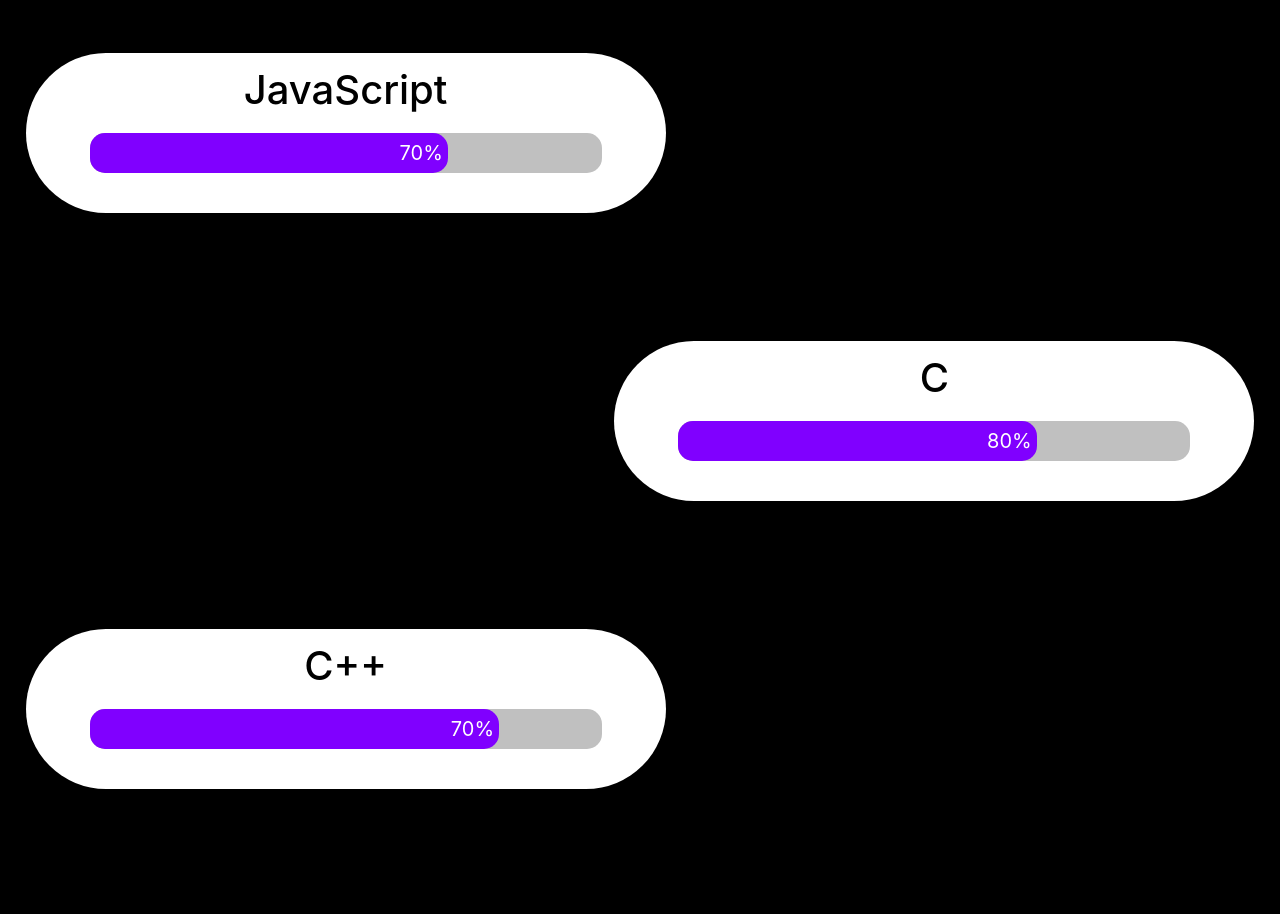
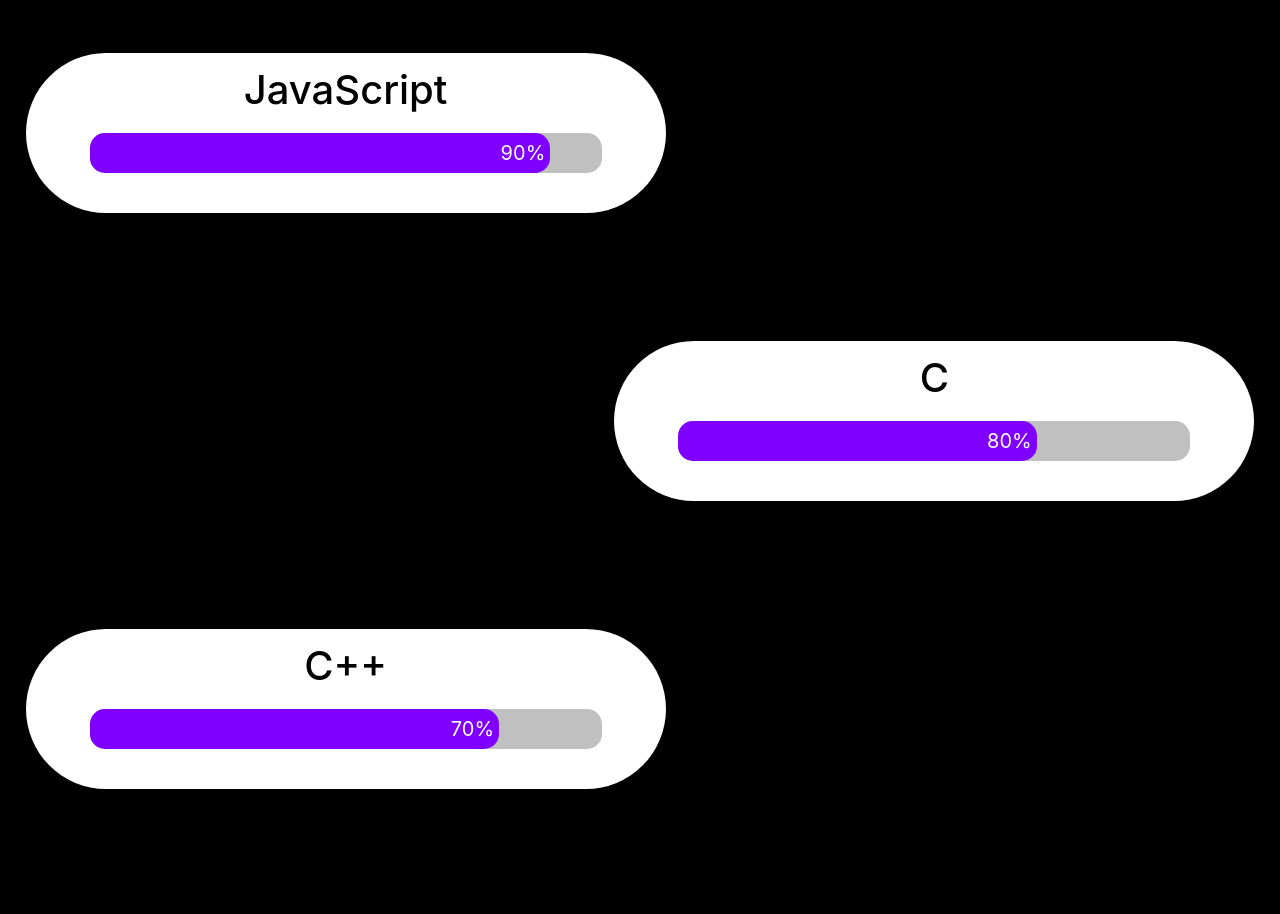
Before and after one commit to vrushang1234/vrushang1234.github.io, a plain HTML site: page index.html in a window 1280 px wide. Shown: the part 2880-3794 px from the top of the page. Drawn offline with nearby package versions, Linux system fonts and the light colour scheme.

Commit message:
Changed JS know percentage

```diff
--- a/css/style.css
+++ b/css/style.css
@@ -219,7 +219,7 @@ body::-webkit-scrollbar {
 }
 
 .js {
-    width: 70%;
+    width: 90%;
 }
 
 .c {
--- a/index.html
+++ b/index.html
@@ -58,7 +58,7 @@
         <div class="skill_box left">
             <h1 class="skill_name_l">JavaScript</h1>
             <div class="bar_container">
-                <div class="skill js">70%</div>
+                <div class="skill js">90%</div>
             </div>
         </div>
         <div class="skill_box right ">
@@ -104,7 +104,6 @@
             </div>
         </div>
         <div class="extra"> </div>
-    </div>
     <div class="fourth_page">
         <div class="head">Contact Me</div>
         <div class="contact_container">
```
